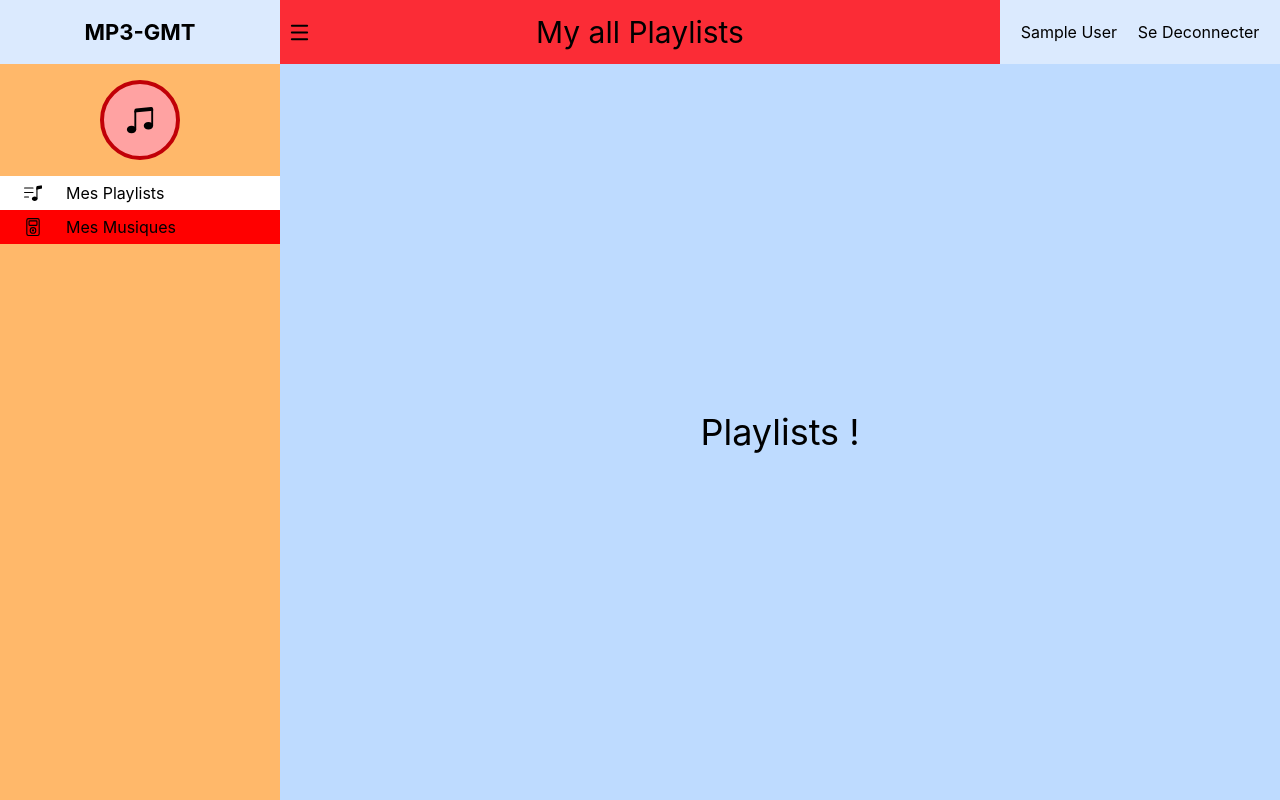
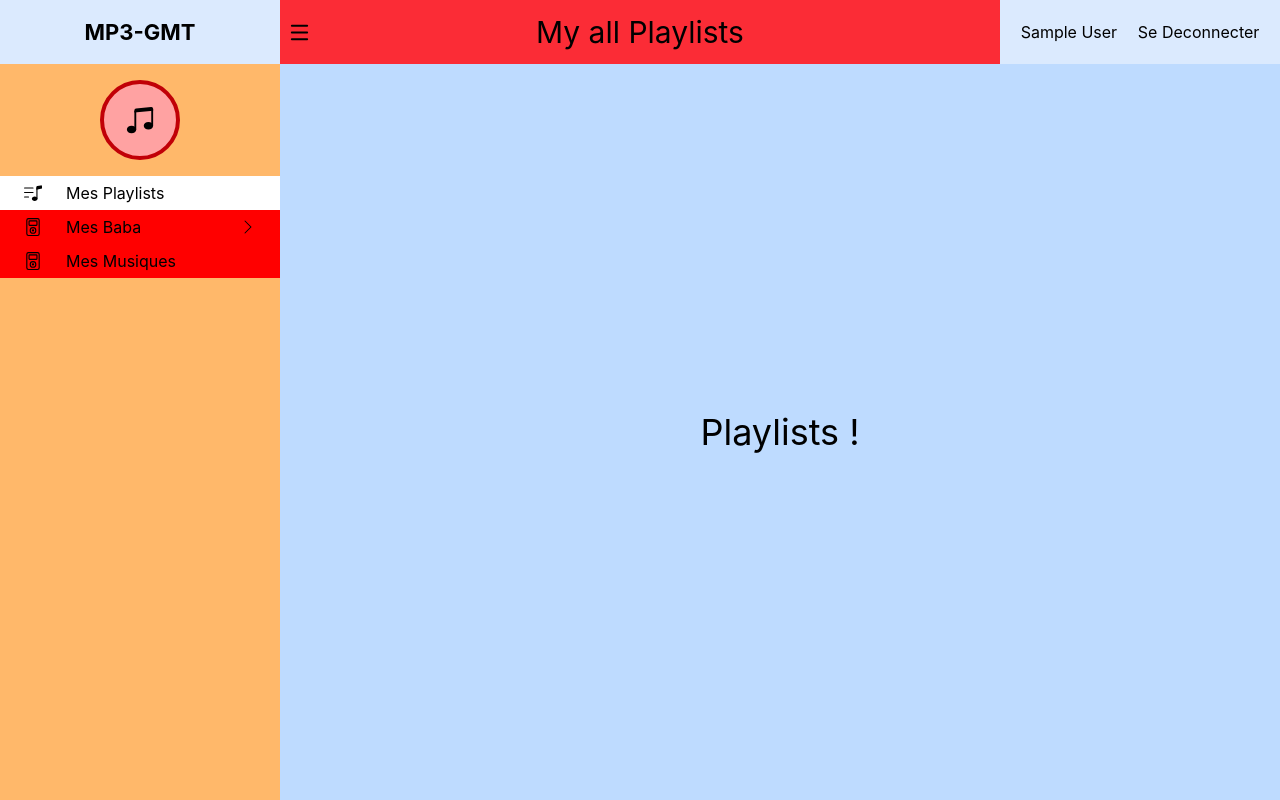
Before and after one commit to Mihary-Mandresy/MP3-GMT-Fronted, a React (Vite) app: page /playlists in a window 1280 px wide. Built offline with nearby package versions, Linux system fonts and the light colour scheme; sample sign-in values are in the browser's storage.

Commit message:
feat: open menu onMout

```diff
--- a/src/App.tsx
+++ b/src/App.tsx
@@ -14,7 +14,11 @@ function App() {
         <Route path="/musics" element={<div className="h-full flex items-center justify-center">
           <h1 className="text-4xl">Musics !</h1>
         </div>} />
+        <Route path="/test" element={<div className="h-full flex items-center justify-center">
+          <h1 className="text-4xl">Test !</h1>
+        </div>} />
       </Route>
+
       <Route path="/login" element={<Login />} />
     </Routes>
   </BrowserRouter>
--- a/src/components/layouts/menu/Menu.tsx
+++ b/src/components/layouts/menu/Menu.tsx
@@ -4,6 +4,8 @@ import { useCollapseContext } from "../../../contexts/CollapseContext";
 import type { IconType } from "react-icons";
 import { motion } from "framer-motion";
 import { allMenu } from "../../../menu";
+import { useEffect } from "react";
+import { useHeaderContext } from "../../../contexts/HeaderContext";
 
 export type MenuItemProps = {
     Icon?: IconType
@@ -11,11 +13,17 @@ export type MenuItemProps = {
     title: string,
     titleHeader?: string,
     children?: MenuItemProps[],
+    alias: string
 }
 
 export default function Menu() {
 
     const { isCollapsed } = useCollapseContext();
+    const {changeAlias} = useHeaderContext();
+
+    useEffect(() => {
+        changeAlias("");
+    }, []);
 
     return <motion.div
         id="menu"
@@ -30,6 +38,8 @@ export default function Menu() {
                 </h1>
             </div>
         </div>
-        {allMenu.map((menu, index) => <MenuItem key={menu.path + "_" + index} {...menu} collapse={isCollapsed} />)}
+        {allMenu.map((menu, index) => {
+            return <MenuItem key={menu.path + "_" + index} {...menu} collapse={isCollapsed} />;;
+        })}
     </motion.div>
 }
--- a/src/components/layouts/menu/MenuItem.tsx
+++ b/src/components/layouts/menu/MenuItem.tsx
@@ -19,7 +19,7 @@ const itemVariants: Variants = {
 
 export const MenuItem: React.FC<MenuItemProps & {
     collapse: boolean
-}> = ({ path, title, Icon, titleHeader, children, collapse }) => {
+}> = ({ path, title, Icon, titleHeader, children, collapse, alias }) => {
     return collapse ?
         <MenuItemCollapse
             path={path}
@@ -27,6 +27,7 @@ export const MenuItem: React.FC<MenuItemProps & {
             Icon={Icon}
             titleHeader={titleHeader}
             children={children}
+            alias={alias}
         /> :
         <MenuItemFull
             path={path}
@@ -34,14 +35,17 @@ export const MenuItem: React.FC<MenuItemProps & {
             Icon={Icon}
             children={children}
             titleHeader={titleHeader}
+            alias={alias}
         />;
 }
 
-const MenuItemFull: React.FC<MenuItemProps> = ({ path, title, titleHeader, Icon, children }) => {
-    const [open, setOpen] = useState<boolean>(false);
+const MenuItemFull: React.FC<MenuItemProps> = ({ path, title, titleHeader, Icon, children, alias }) => {
+    const { changeTitle, alias : aliasCtx } = useHeaderContext();
+    const [open, setOpen] = useState<boolean>(() => {
+        return aliasCtx?.startsWith(alias) ?? false;
+    });
     const hasChild = !!children?.length;
 
-    const { changeTitle } = useHeaderContext();
 
     return hasChild ?
         <motion.div
@@ -109,7 +113,7 @@ const MenuItemFull: React.FC<MenuItemProps> = ({ path, title, titleHeader, Icon,
         </motion.div>
 }
 
-function MenuItemCollapse({ path, Icon, children }: MenuItemProps) {
+function MenuItemCollapse({ path, Icon, children, alias }: MenuItemProps) {
     const hasChild = !!children?.length;
     return <motion.div className="mi-collapse relative">
         <NavLink className="flex p-4 items-center justify-center" to={path ?? ""}>
@@ -128,6 +132,7 @@ function MenuItemCollapse({ path, Icon, children }: MenuItemProps) {
                 Icon={menu.Icon}
                 children={menu.children}
                 collapse={false}
+                alias={alias}
             />)}
         </div>}
 
--- a/src/contexts/HeaderContext.tsx
+++ b/src/contexts/HeaderContext.tsx
@@ -1,11 +1,13 @@
 import { createContext, useContext, useState, useCallback, useMemo, type PropsWithChildren } from "react";
 import { useLocation } from "react-router-dom";
-import { allMenu, getTitleByPath } from "../menu";
+import { allMenu, getAliasByPath, getTitleByPath } from "../menu";
 import { defaultPath } from "../config";
 
 interface HeaderContextType {
     title: string;
+    alias: string | undefined
     changeTitle: (value: string) => void;
+    changeAlias: (value: string) => void;
 }
 
 const HeaderContext = createContext<HeaderContextType | null>(null);
@@ -17,6 +19,13 @@ export function HeaderProvider({ children }: PropsWithChildren) {
         return getTitleByPath(location.pathname, allMenu) ?? getTitleByPath(defaultPath, allMenu)!;
     });
 
+    const [alias, setAlias] = useState<string>(() => {
+        return  getAliasByPath(location.pathname, allMenu) ?? "";
+    });
+
+    const changeAlias = useCallback((value : string) => {
+        setAlias(value);
+    }, []);
 
     const changeTitle = useCallback((value: string) => {
         setTitle(value);
@@ -24,8 +33,10 @@ export function HeaderProvider({ children }: PropsWithChildren) {
 
     const value = useMemo(() => ({
         title,
+        alias,
         changeTitle,
-    }), [title, changeTitle]);
+        changeAlias
+    }), [title, changeTitle, alias]);
 
     return (
         <HeaderContext.Provider value={value}>
--- a/src/menu.ts
+++ b/src/menu.ts
@@ -2,17 +2,42 @@ import { BsMusicNoteList, BsMusicPlayer } from "react-icons/bs";
 import type { MenuItemProps } from "./components/layouts/menu/Menu";
 
 export const allMenu: MenuItemProps[] = [
-    { path: "/playlists", Icon: BsMusicNoteList, title: "Mes Playlists", titleHeader: "My all Playlists" },
-    { path: "/musics", Icon: BsMusicPlayer, title: "Mes Musiques", titleHeader: "My all Musiques" },
+    { path: "/playlists", Icon: BsMusicNoteList, title: "Mes Playlists", titleHeader: "My all Playlists", alias: "playlist" },
+    {
+        Icon: BsMusicPlayer, title: "Mes Baba", children: [
+            // { path: "/playlists", Icon: BsMusicNoteList, title: "Mes Playlists", titleHeader: "My all Playlists", alias: "baba.parent" },
+            {
+                Icon: BsMusicPlayer, title: "Mes Baba kely", children: [
+                    { path: "/test", Icon: BsMusicNoteList, title: "Mes Tests", titleHeader: "My all Tests", alias: "baba.parent.bobo" },
+                    // { path: "/baba", Icon: BsMusicPlayer, title: "Mes Musiques", titleHeader: "My all Baba", alias: "baba.parent.bibi" },
+                ], alias: "baba.parent"
+            },
+        ],
+        alias: "baba"
+    },
+    { path: "/musics", Icon: BsMusicPlayer, title: "Mes Musiques", titleHeader: "My all Musiques", alias: "music" },
 ]
 
-export function getTitleByPath(path: string, menus: MenuItemProps[]) {
+function getValueByPath(path: string, menus: MenuItemProps[], key: Exclude<keyof MenuItemProps, "Icon" | "children">) {
     for (let menu of menus) {
+        if (path === menu.path) {
+            return menu[key];
+        }
         if (menu.children) {
-            return getTitleByPath(path, menu.children)
-        }
-        if (path === menu.path) {
-            return menu.titleHeader;
+            let value : string | undefined =  getValueByPath(path, menu.children, key) as string | undefined;
+            if (value) {
+                return value;
+            } else {
+                continue;
+            }
         }
     }
 }
+
+export function getTitleByPath(path: string, menus: MenuItemProps[]) {
+    return getValueByPath(path, menus, "titleHeader");
+}
+
+export function getAliasByPath(path: string, menus: MenuItemProps[]) {
+    return getValueByPath(path, menus, "alias");
+}
```
